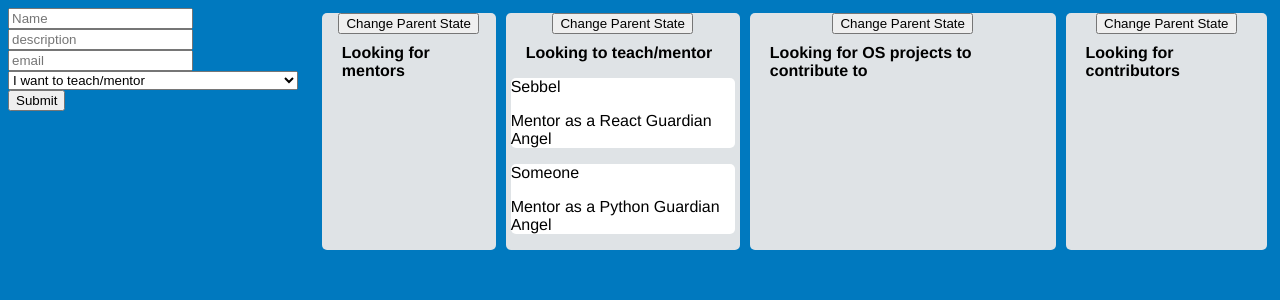
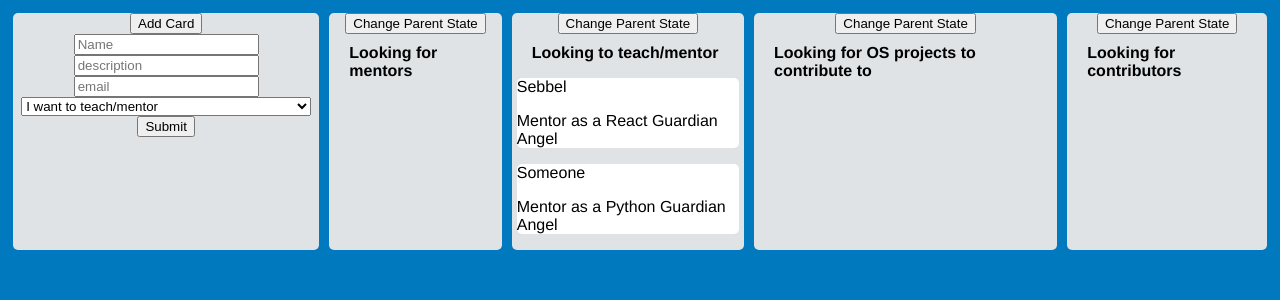
Before and after one commit to lpatmo/matching-project, a React (Create React App) app: page / in a window 1280 px wide. Shown: the top 300 px of the page. Built offline with nearby package versions, Linux system fonts and the light colour scheme.

Commit message:
Add Toggle function to Form component

```diff
--- a/src/App.js
+++ b/src/App.js
@@ -8,7 +8,9 @@ class App extends React.Component {
     super();
     this.state = {
       //instead of an object here, should be cards: cardData
-      cards: cardData
+      cards: cardData,
+      activeForm: true
+
      // cards: [
         // {
         // id: Number,
@@ -27,6 +29,10 @@ class App extends React.Component {
     };
   }
 
+  toggleForm = () => {
+    this.setState({activeForm: !this.state.activeForm })
+  }
+
   getCards(category) {
     // return all cards with category as category
     const cards = this.state.cards.filter(card => card.category === category);
@@ -39,7 +45,11 @@ class App extends React.Component {
   render() {
     return (
       <div className="App">
-        <Form />
+        <div className="column">
+          <button onClick={this.toggleForm}>Add Card</button>
+
+          { this.state.activeForm ? <Form /> : '' }
+        </div>
         <Column name="Looking for mentors" cards={this.getCards("mentee")} />
         <Column
           name="Looking to teach/mentor"
```
Also changed, not shown: 1 other file (tests, documents, lock files or other folders).
